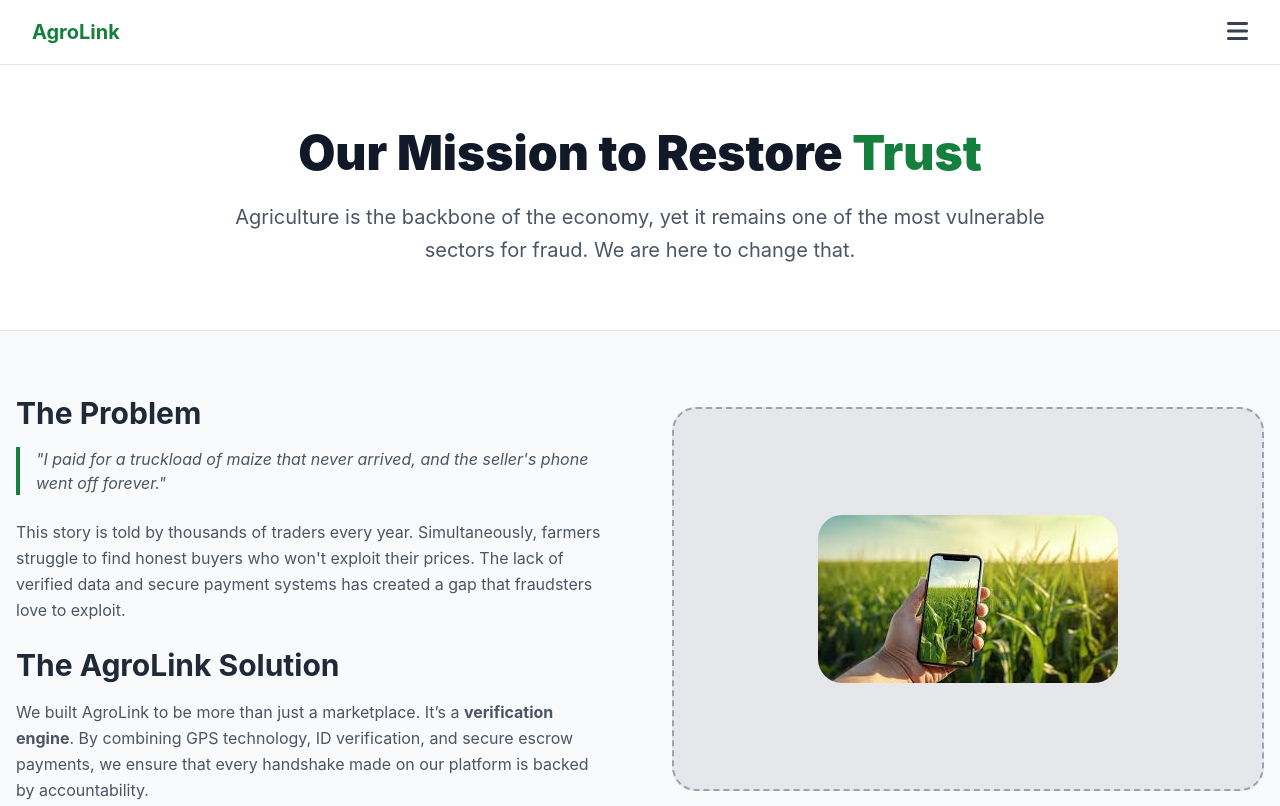
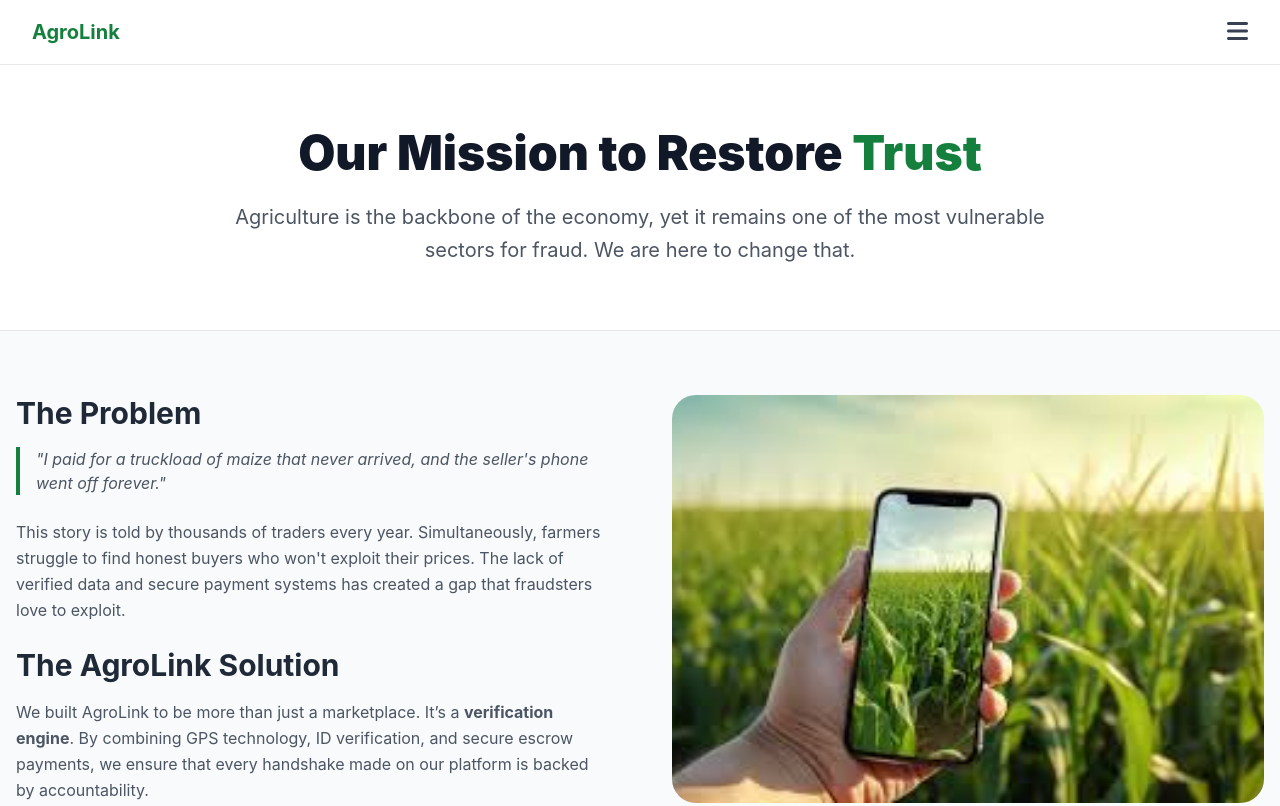
Before and after one commit to SheXtech-001/OX-Technologies, a plain HTML site: page about.html in a window 1280 px wide. Shown: the top 806 px of the page. Drawn offline with nearby package versions, Linux system fonts and the light colour scheme.

Commit message:
Update about.html

```diff
--- a/about.html
+++ b/about.html
@@ -10,7 +10,7 @@
 </head>
 <body class="site-body">
 
-      <nav class="navbar">
+         <nav class="navbar">
         <div class="max-w-7xl mx-auto px-4 sm:px-6 lg:px-8">
             <div class="flex justify-between h-16 items-center">
                 <div class="text-xl font-bold text-green-700">AgroLink</div>
@@ -73,8 +73,7 @@
                 </p>
             </div>
 
-            <div class="bg-gray-200 rounded-3xl h-96 flex items-center justify-center border-2 border-dashed border-gray-400">
-                <span class="text-gray-500 font-bold px-10 text-center uppercase tracking-widest">
+
                     <img src="images.jfif" alt="man in farm" class="w-full h-full object-cover rounded-3xl">
                 </span>
             </div>
@@ -124,5 +123,4 @@
     </script>
 
 </body>
-
 </html>
```
